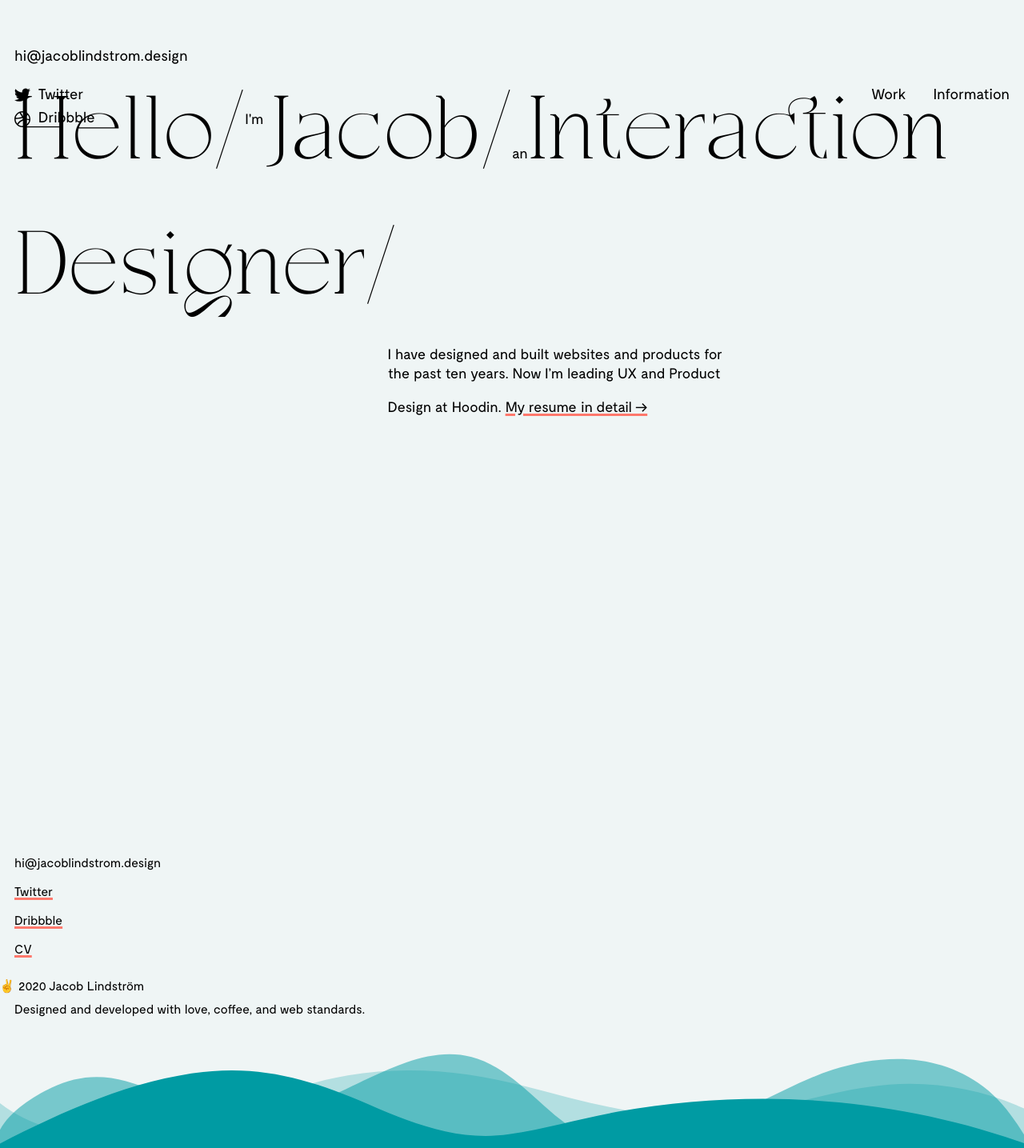
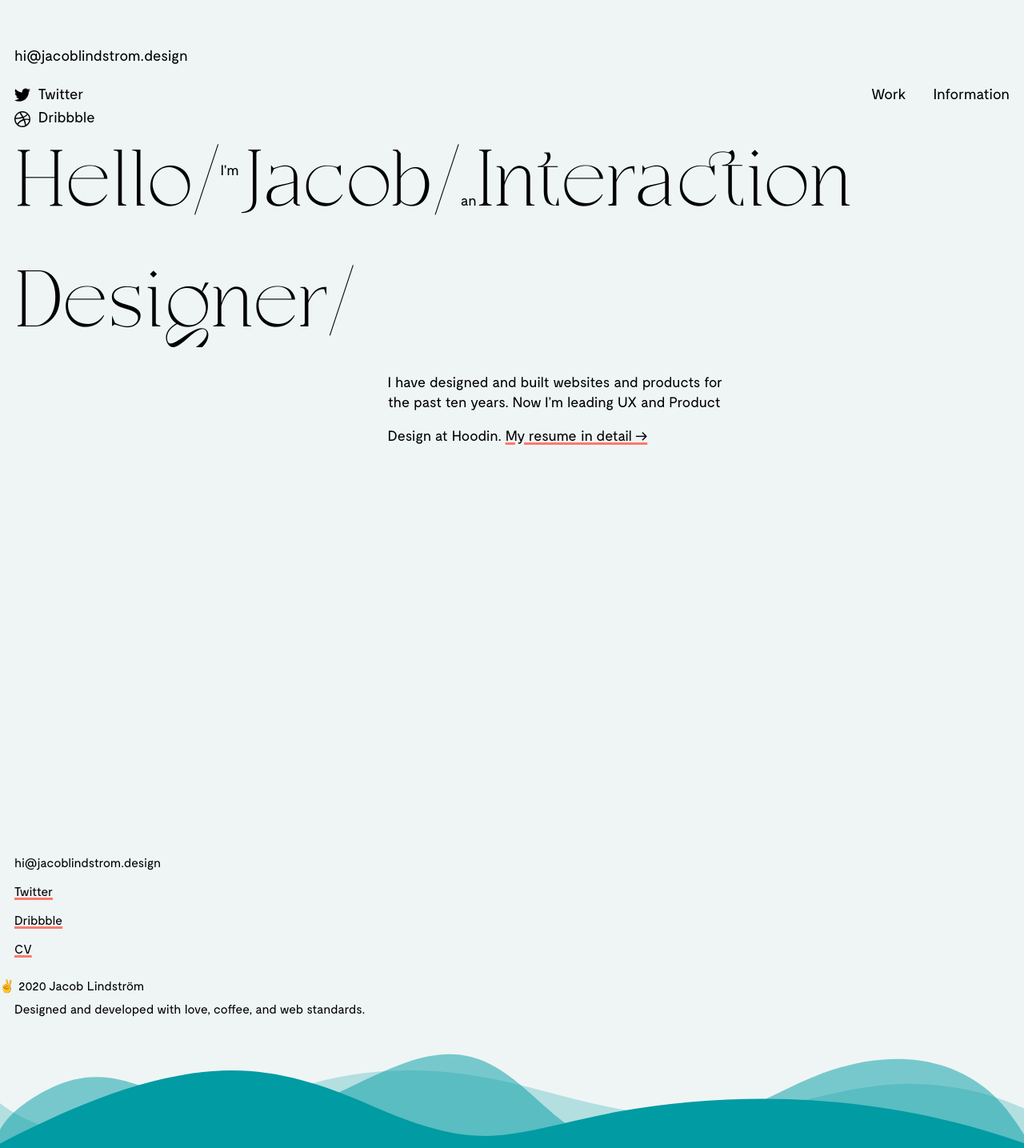
Before and after one commit to jacoblindstrm/jacoblindstrm.github.io, a Jekyll site: the page built from index.html, in a window 1280 px wide. Shown: the whole page at 80% size. Built offline with Jekyll 4.4.1, drawn with Linux system fonts in a browser that asks for light colours; comment, search, counter and statistics services are not loaded.

Commit message:
Update index.scss

```diff
--- a/_sass/index.scss
+++ b/_sass/index.scss
@@ -7,11 +7,12 @@
         h1 {
             font-family: var(--font-heading);
             font-weight: normal;
-            font-size: 9.8vw;
+            font-size: 8.75vw;
             text-align: justify;
             margin: 0;
             grid-column: 1 / -1;
             grid-row: 10;
+            margin-top: var(--spacing-xl);
 
             sup,
             sub {
```
